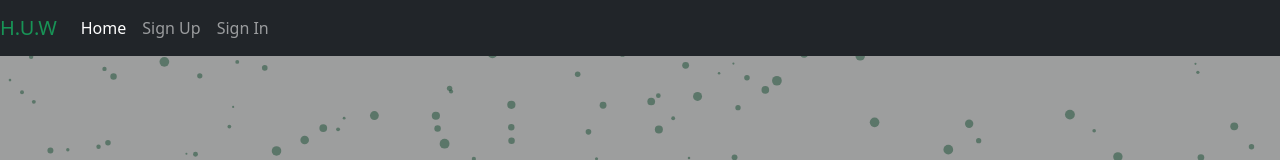
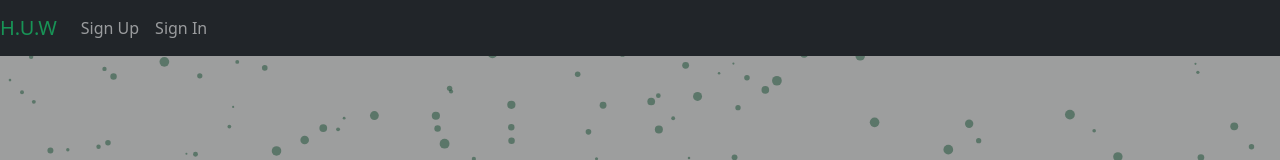
Before and after one commit to Jackson916/HUW-Client, a React (Create React App) app: page / in a window 1280 px wide. Shown: the top 160 px of the page. Built offline with nearby package versions, Linux system fonts and the light colour scheme.

Commit message:
added Minor fixes

```diff
--- a/src/components/Header/Header.js
+++ b/src/components/Header/Header.js
@@ -27,12 +27,6 @@ const unauthenticatedOptions = (
   </Fragment>
 )
 
-const alwaysOptions = (
-  <Fragment>
-    <NavLink exact to='/' className='nav-link'>Home</NavLink>
-  </Fragment>
-)
-
 const Header = ({ user }) => (
   <Navbar bg='dark' variant='dark' expand='md'>
     <Navbar.Brand>
@@ -46,7 +40,6 @@ const Header = ({ user }) => (
         {user && (
           <span className='navbar-text mr-2'>Welcome, {user.email}</span>
         )}
-        {alwaysOptions}
         {user ? authenticatedOptions : unauthenticatedOptions}
       </Nav>
     </Navbar.Collapse>
```
Also changed, not shown: public/WireFrame.png (added), 1 other file (tests, documents, lock files or other folders).
